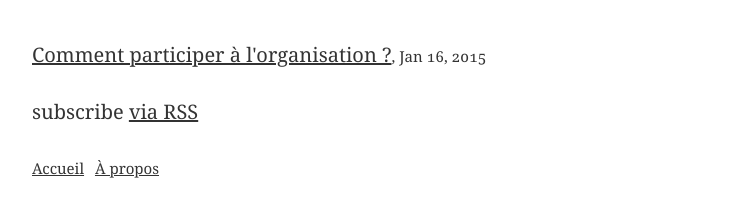
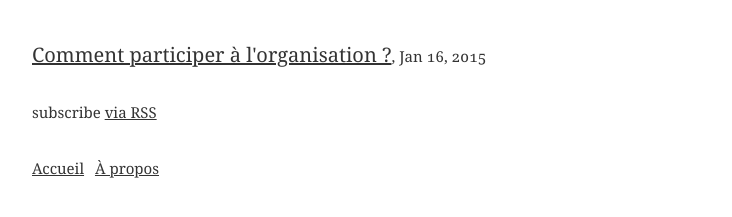
Before and after one commit to comem29/picnic15, a Jekyll site: the page built from index.html, in a window 1280 px wide. Shown: the part 238-455 px from the top of the page, without its empty margins (261-993 px from the left). Built offline with Jekyll 4.4.1, drawn with Linux system fonts in a browser that asks for light colours.

Commit message:
suscribe link in small

```diff
--- a/index.html
+++ b/index.html
@@ -16,6 +16,6 @@ layout: default
     {% endfor %}
   </ul>
 
-  <p class="rss-subscribe">subscribe <a href="{{ "/feed.xml" | prepend: site.baseurl }}">via RSS</a></p>
+  <p class="small">subscribe <a href="{{ "/feed.xml" | prepend: site.baseurl }}">via RSS</a></p>
 
 </div>
```
